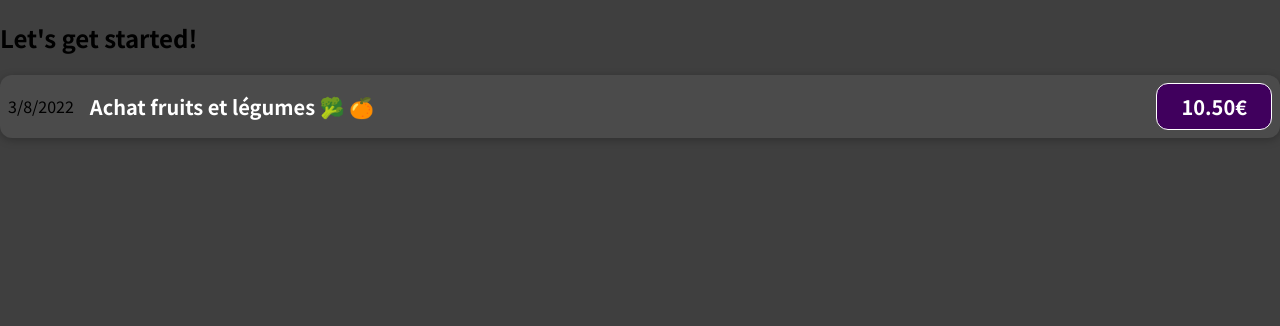
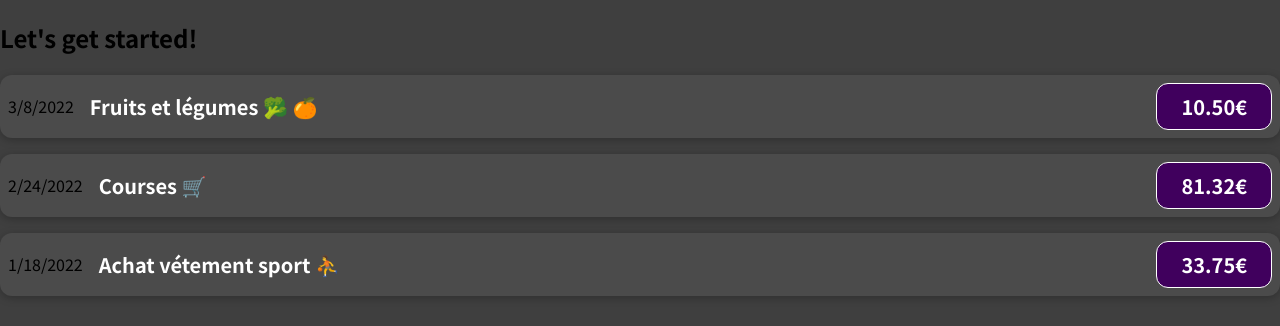
Before and after one commit to Jeremy-Bojko/react-training-expense-tracker, a JavaScript app: page / in a window 1280 px wide. Shown: the top 326 px of the page. Built offline with nearby package versions, Linux system fonts and the light colour scheme.

Commit message:
4 - Passing data via props

```diff
--- a/src/App.js
+++ b/src/App.js
@@ -1,10 +1,44 @@
 import ExpenseItem from "./components/ExpenseItem";
 
 function App() {
+  const expenses = [
+    {
+      id: 'e1',
+      title: 'Fruits et légumes 🥦 🍊',
+      amount: 10.50,
+      date: new Date(2022, 2, 8)
+    },
+    {
+      id: 'e2',
+      title: 'Courses 🛒',
+      amount: 81.32,
+      date: new Date(2022, 1, 24)
+    },
+    {
+      id: 'e3',
+      title: 'Achat vétement sport ⛹️',
+      amount: 33.75,
+      date: new Date(2022, 0, 18)
+    },
+  ]
   return (
     <div>
       <h2>Let's get started!</h2>
-      <ExpenseItem></ExpenseItem>
+      <ExpenseItem
+        title={expenses[0].title}
+        amount={expenses[0].amount}
+        date={expenses[0].date}
+      ></ExpenseItem>
+      <ExpenseItem
+        title={expenses[1].title}
+        amount={expenses[1].amount}
+        date={expenses[1].date}
+      ></ExpenseItem>
+      <ExpenseItem
+        title={expenses[2].title}
+        amount={expenses[2].amount}
+        date={expenses[2].date}
+      ></ExpenseItem>
     </div>
   );
 }
--- a/src/components/ExpenseItem.js
+++ b/src/components/ExpenseItem.js
@@ -1,16 +1,12 @@
 import './ExpenseItem.css';
 
-function ExpenseItem() {
-    const expenseDate = new Date(2022, 2, 8);
-    const expenseTitle = 'Achat fruits et légumes 🥦 🍊';
-    const expenseAmount = 10.50;
-
+function ExpenseItem(props) {
     return (
         <div className="expense-item">
-            <div>{ expenseDate.toLocaleDateString() }</div>
+            <div>{ props.date.toLocaleDateString() }</div>
             <div className="expense-item__description">
-                <h2>{ expenseTitle }</h2>
-                <div className="expense-item__price">{ expenseAmount.toFixed(2) }€</div>
+                <h2>{ props.title }</h2>
+                <div className="expense-item__price">{ props.amount.toFixed(2) }€</div>
             </div>
         </div>
     )
```
